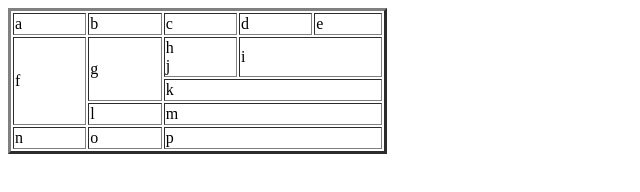
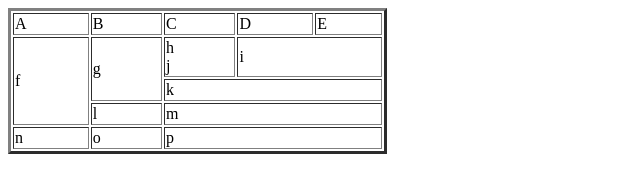
Before and after one commit to Shirin6218/html-projects, a plain HTML site: page colspanrowspan.html in a window 1280 px wide. Shown: the full height of the page, 0-640 px from the left. Drawn offline with Linux system fonts and the light colour scheme.

Commit message:
updated  text

```diff
--- a/colspanrowspan.html
+++ b/colspanrowspan.html
@@ -5,11 +5,11 @@
     <body>
         <table border="3" style="width:30%">
             <thead>
-            <td rowspan="3">a</td>
-            <td>b</td>
-            <td>c</td>
-            <td>d</td>
-            <td>e</td>
+            <td rowspan="3">A</td>
+            <td>B</td>
+            <td>C</td>
+            <td>D</td>
+            <td>E</td>
             </thead>
         <tr>
             <td rowspan="3">f</td>
```
